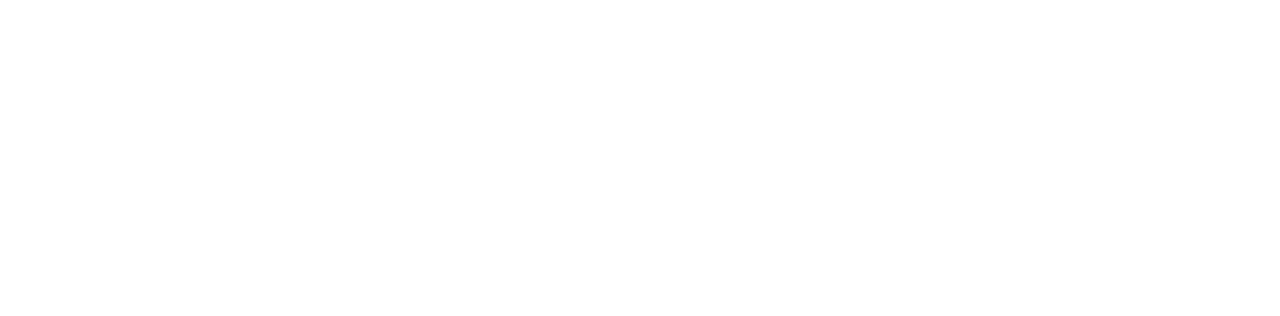
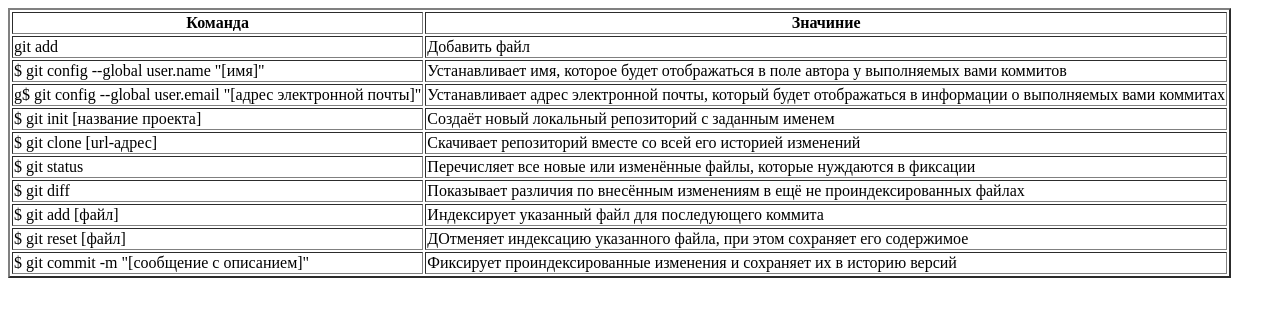
Before and after one commit to maxkappatsin/homework, a plain HTML site: page index.html in a window 1280 px wide. Drawn offline with Linux system fonts and the light colour scheme.

Commit message:
add content

```diff
--- a/index.html
+++ b/index.html
@@ -1,5 +1,5 @@
 <!DOCTYPE html>
-<html lang="en">
+<html lang="ru">
 
 <head>
     <meta charset="UTF-8">
@@ -9,6 +9,51 @@
 </head>
 
 <body>
+    <table border="2">
+        <th colspan="2">Команда</th>
+        <th colspan="2">Значиние</th>
+        <tr>
+            <td colspan="2">git add</td>
+            <td colspan="2">Добавить файл</td>
+        </tr>
+        <tr>
+            <td colspan="2">$ git config --global user.name "[имя]"</td>
+            <td colspan="2">Устанавливает имя, которое будет отображаться в поле автора у выполняемых вами коммитов</td>
+        </tr>
+        <tr>
+            <td colspan="2">g$ git config --global user.email "[адрес электронной почты]"</td>
+            <td colspan="2">Устанавливает адрес электронной почты, который будет отображаться в информации о выполняемых
+                вами коммитах</td>
+        </tr>
+        <tr>
+            <td colspan="2">$ git init [название проекта]</td>
+            <td colspan="2">Создаёт новый локальный репозиторий с заданным именем</td>
+        </tr>
+        <tr>
+            <td colspan="2">$ git clone [url-адрес]</td>
+            <td colspan="2">Скачивает репозиторий вместе со всей его историей изменений</td>
+        </tr>
+        <tr>
+            <td colspan="2">$ git status</td>
+            <td colspan="2">Перечисляет все новые или изменённые файлы, которые нуждаются в фиксации</td>
+        </tr>
+        <tr>
+            <td colspan="2">$ git diff</td>
+            <td colspan="2">Показывает различия по внесённым изменениям в ещё не проиндексированных файлах</td>
+        </tr>
+        <tr>
+            <td colspan="2">$ git add [файл]</td>
+            <td colspan="2">Индексирует указанный файл для последующего коммита</td>
+        </tr>
+        <tr>
+            <td colspan="2">$ git reset [файл]</td>
+            <td colspan="2">ДОтменяет индексацию указанного файла, при этом сохраняет его содержимое</td>
+        </tr>
+        <tr>
+            <td colspan="2">$ git commit -m "[сообщение с описанием]"</td>
+            <td colspan="2">Фиксирует проиндексированные изменения и сохраняет их в историю версий</td>
+        </tr>
+    </table>
 
 </body>
 
```
Also changed, not shown: gallery.html (+19 -0 lines).
